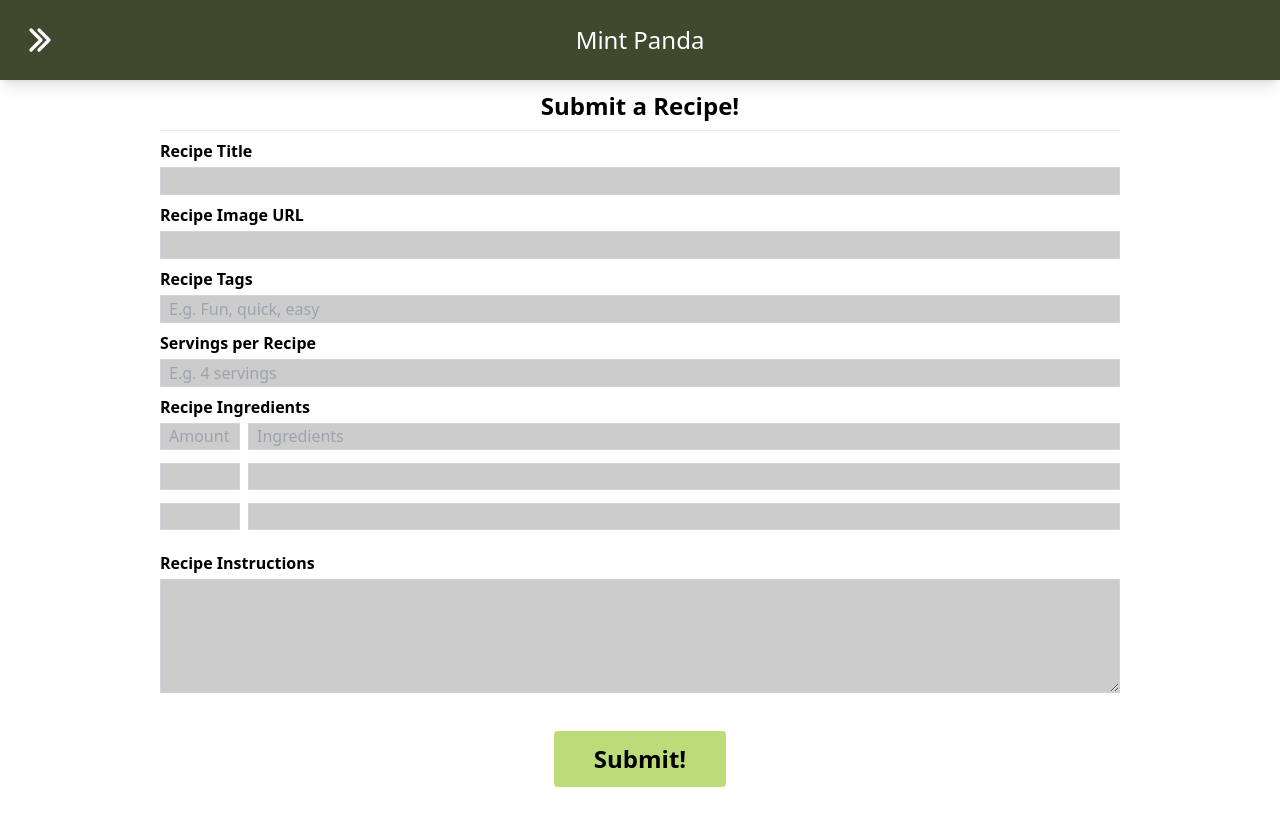
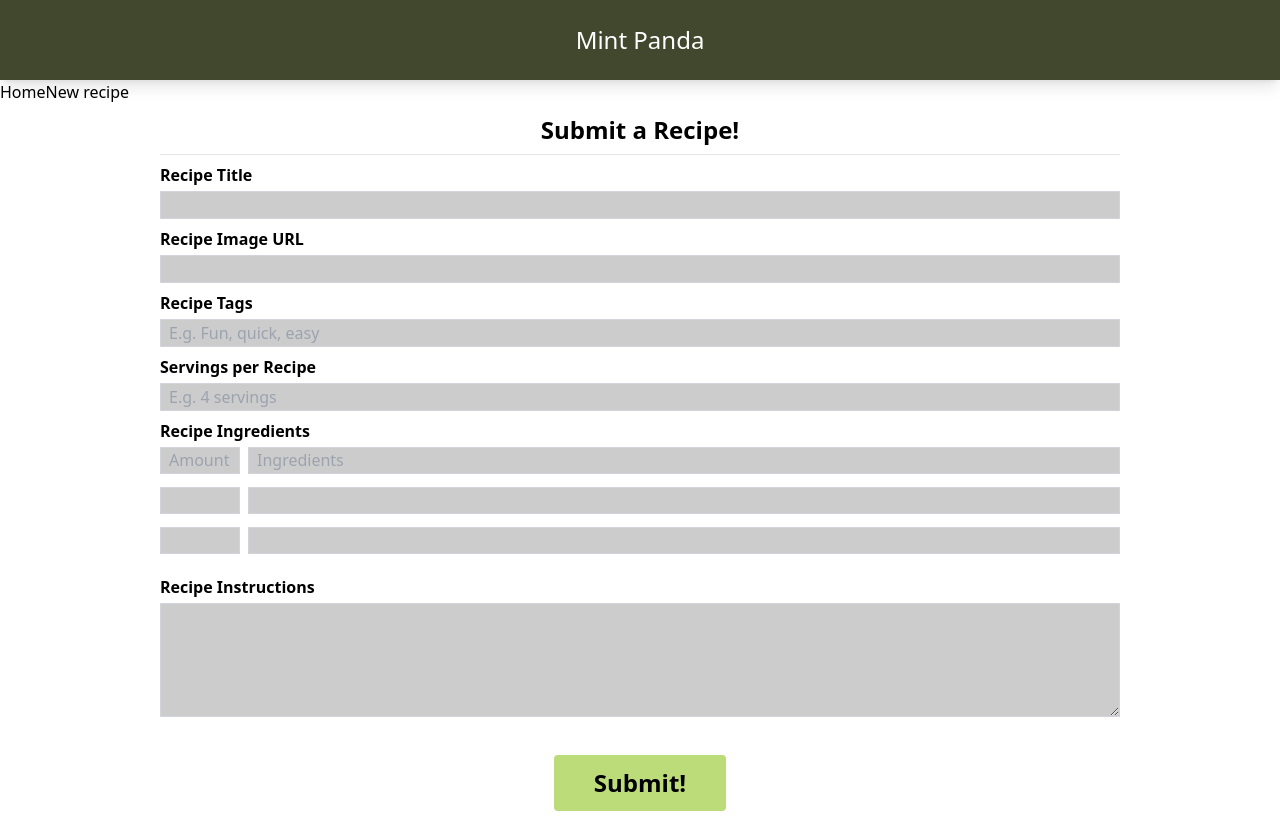
Before and after one commit to Hack-Weekly/mint-panda-recipe-app, a React (Vite) app in the folder frontend/: page /mint-panda-recipe-app/recipe/new in a window 1280 px wide. Before the commit the page ends 800 px from the top, so only its background shows below. Built offline with nearby package versions, Linux system fonts and the light colour scheme.

Commit message:
initialized react router with dashboard & form

```diff
--- a/frontend/package.json
+++ b/frontend/package.json
@@ -12,7 +12,8 @@
   },
   "dependencies": {
     "react": "^18.2.0",
-    "react-dom": "^18.2.0"
+    "react-dom": "^18.2.0",
+    "react-router-dom": "^6.14.1"
   },
   "devDependencies": {
     "@types/node": "^20.3.2",
--- a/frontend/src/App.tsx
+++ b/frontend/src/App.tsx
@@ -1,14 +1,12 @@
 import './App.css'
-import RecipeForm from './components/recipe/RecipeForm.tsx'
-import Header from './components/Header.tsx'
-import Sidebar from './components/Sidebar.tsx'
+import Navigation from './components/Navigation.tsx'
+import { Outlet } from 'react-router-dom'
 
 function App() {
   return (
     <>
-      <Header />
-      <RecipeForm/>
-      <Sidebar />
+      <Navigation />
+      <Outlet />
     </>
   )
 }
--- /dev/null
+++ b/frontend/src/components/Navigation.tsx
@@ -0,0 +1,14 @@
+import Header from "./Header"
+import { Link } from "react-router-dom"
+
+const Navigation = () => {
+  return (
+    <>
+      <Header />
+      <Link to="/">Home</Link>
+      <Link to="/recipe/new">New recipe</Link>
+    </>
+  )
+}
+
+export default Navigation
--- a/frontend/src/main.tsx
+++ b/frontend/src/main.tsx
@@ -2,9 +2,35 @@ import React from 'react'
 import ReactDOM from 'react-dom/client'
 import App from './App.tsx'
 import './index.css'
+import {
+  createBrowserRouter,
+  RouterProvider,
+} from "react-router-dom";
+import NewRecipe from './pages/NewRecipe.tsx';
+import Dashboard from './pages/Dashboard.tsx';
+
+const router = createBrowserRouter([
+  {
+    path: "/",
+    element: <App />,
+    children: [
+      {
+        index: true,
+        element: <Dashboard />,
+      },
+      {
+        path: "/recipe/new",
+        element: <NewRecipe />,
+      },
+    ],
+  },
+], {
+  basename: "/mint-panda-recipe-app"
+});
+
 
 ReactDOM.createRoot(document.getElementById('root') as HTMLElement).render(
   <React.StrictMode>
-    <App />
+    <RouterProvider router={router} />
   </React.StrictMode>,
 )
--- /dev/null
+++ b/frontend/src/pages/Dashboard.tsx
@@ -0,0 +1,12 @@
+import Sidebar from "../components/Sidebar"
+
+const Dashboard = () => {
+  return (
+    <>
+      <Sidebar />
+      Render list of recipe cards here
+    </>
+  )
+}
+
+export default Dashboard
--- /dev/null
+++ b/frontend/src/pages/NewRecipe.tsx
@@ -0,0 +1,9 @@
+import RecipeForm from "../components/recipe/RecipeForm"
+
+const NewRecipe = () => {
+  return (
+    <RecipeForm />
+  )
+}
+
+export default NewRecipe
```
Also changed, not shown: 1 other file (tests, documents, lock files or other folders).
